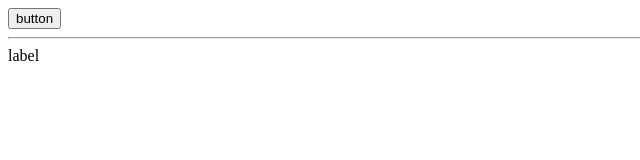
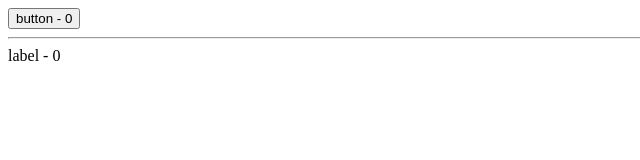
Before and after one commit to felixacdc/start_using_react, a React (Create React App) app in the folder react-app/: page / in a window 1280 px wide. Shown: the top 160 px of the page, without its empty margins (0-640 px from the left). Built offline with nearby package versions, Linux system fonts and the light colour scheme.

Commit message:
[modify] React fundamentals higher order components replaces mixins

```diff
--- a/react-app/src/App.js
+++ b/react-app/src/App.js
@@ -325,9 +325,22 @@
 export default App;*/
 
 const HOC = (InnerComponent) => class extends React.Component {
+  constructor() {
+    super();
+
+    this.state = {count: 0};
+  }
+  update() {
+    this.setState({count: this.state.count + 1})
+  }
+  componentWillMount() {
+    console.log('Will mount')
+  }
   render() {
     return <InnerComponent
       {...this.props}
+      {...this.state}
+      update={this.update.bind(this)}
     />
   }
 }
@@ -344,12 +357,15 @@
   }
 }
 
-const Button = HOC((props) => <button>{props.children}</button>)
+const Button = HOC((props) => <button onClick={props.update}>{props.children} - {props.count}</button>)
 
 class Label extends React.Component {
+  componentWillMount() {
+    console.log('Label will mount')
+  }
   render() {
     return (
-      <label>{this.props.children}</label>
+      <label onMouseMove={this.props.update}>{this.props.children} - {this.props.count}</label>
     )
   }
 }
```
